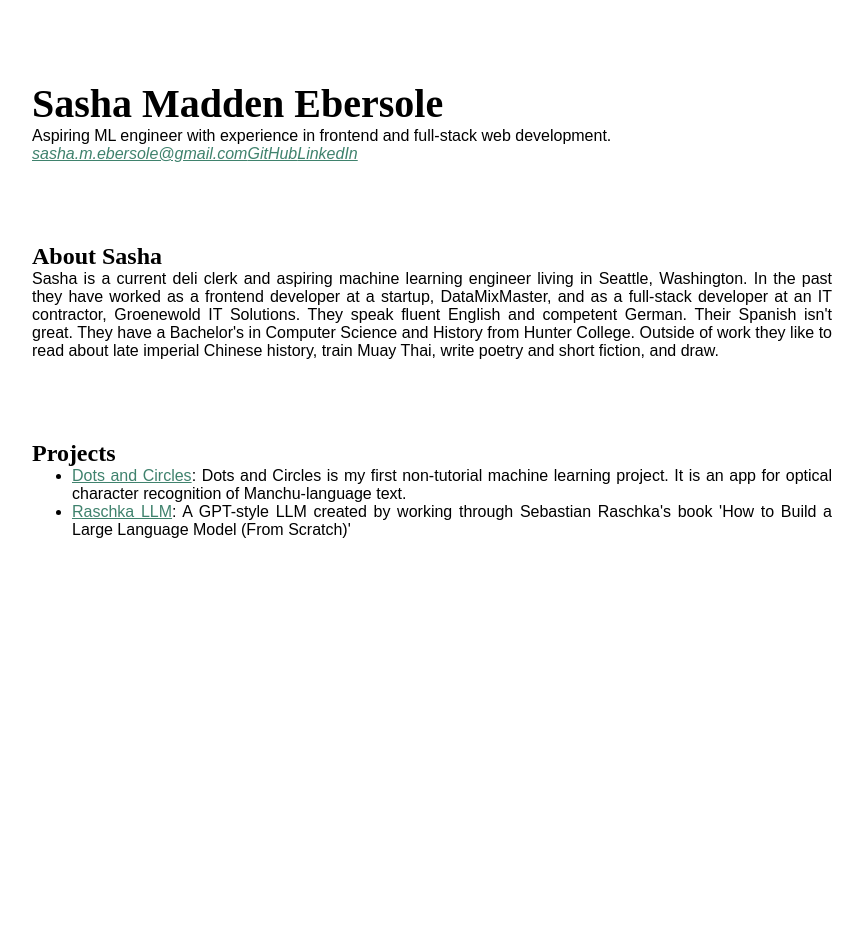
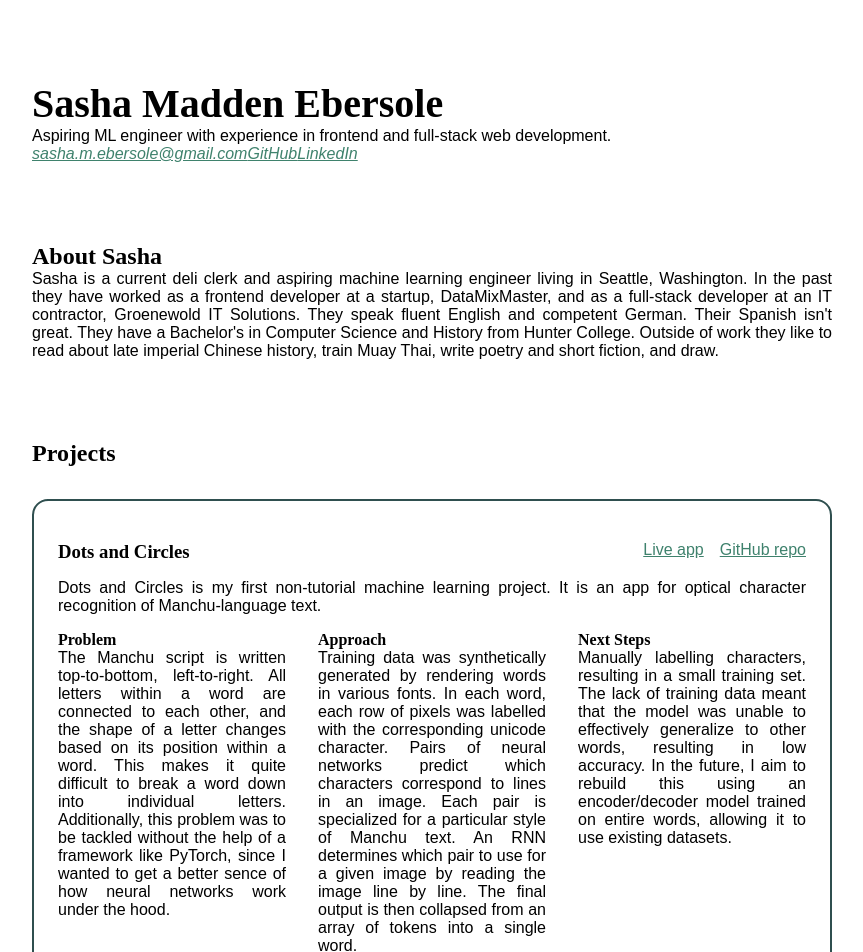
Before and after one commit to AVespaIsNotAMotorcycle/AVespaIsNotAMotorcycle.github.io, a Next.js app: page / in a window 1280 px wide. Shown: the top 952 px of the page, without its empty margins (208-1071 px from the left). Before the commit the page ends 800 px from the top, so only its background shows below. Built offline with nearby package versions, Linux system fonts and the light colour scheme.

Commit message:
Improving projects section

```diff
--- a/app/Projects.tsx
+++ b/app/Projects.tsx
@@ -7,27 +7,71 @@ const PROJECTS = [
 	{
 		name: "Dots and Circles",
 		link: "http://dots-and-circles.sasha-m-ebersole.com/",
-		description: "Dots and Circles is my first non-tutorial machine learning project. It is an app for optical character recognition of Manchu-language text."
+		repo: "https://github.com/AVespaIsNotAMotorcycle/dots-and-circles",
+		description: "Dots and Circles is my first non-tutorial machine learning project. It is an app for optical character recognition of Manchu-language text.",
+		problem: [
+			"The Manchu script is written top-to-bottom, left-to-right. All letters within",
+			"a word are connected to each other, and the shape of a letter changes based on",
+			"its position within a word. This makes it quite difficult to break a word down",
+			"into individual letters. Additionally, this problem was to be tackled without",
+			"the help of a framework like PyTorch, since I wanted to get a better sence of",
+			"how neural networks work under the hood.",
+		].join(' '),
+		approach: [
+			"Training data was synthetically generated by rendering words in various fonts.",
+			"In each word, each row of pixels was labelled with the corresponding unicode character.",
+			"Pairs of neural networks predict which characters correspond to lines in an image.",
+			"Each pair is specialized for a particular style of Manchu text.",
+			"An RNN determines which pair to use for a given image by reading the image line by line.",
+			"The final output is then collapsed from an array of tokens into a single word.",
+		].join(' '),
+		outcome: [
+			"Manually labelling characters, resulting in a small training set.",
+			"The lack of training data meant that the model was unable to effectively generalize",
+			"to other words, resulting in low accuracy.",
+			"In the future, I aim to rebuild this using an encoder/decoder model trained",
+			"on entire words, allowing it to use existing datasets.",
+		].join(' '),
+		tags: ['OCR', 'CTC', 'Computer Vision'],
 	},
 	{
 		name: "Raschka LLM",
 		link: "http://raschka.sasha-m-ebersole.com/",
+		repo: "https://github.com/AVespaIsNotAMotorcycle/Raschka-LLM",
 		description: "A GPT-style LLM created by working through Sebastian Raschka's book 'How to Build a Large Language Model (From Scratch)'",
 	},
 ];
+
+function Detail({ title, content }) {
+	return (
+		<section>
+			<h4>{title}</h4>
+			<p>{content}</p>
+		</section>
+	);
+}
 
 export default function Projects() {
 	return (
 		<section>
 			<h2>Projects</h2>
-			<ul>
-				{PROJECTS.map((project) => (
-					<li key={project.name}>
-						<a href={project.link}>{project.name}</a>
-						{': '}{project.description}
-					</li>
-				))}
-			</ul>
+			{PROJECTS.map((project) => (
+				<section key={project.name} className="project-card">
+					<div>
+						<h3>{project.name}</h3>
+						<a href={project.link}>Live app</a>
+						<a href={project.repo}>GitHub repo</a>
+					</div>
+					<div>
+						<p>{project.description}</p>
+					</div>
+					<div className="details">
+						<Detail title="Problem" content={project.problem} />
+						<Detail title="Approach" content={project.approach} />
+						<Detail title="Next Steps" content={project.outcome} />
+					</div>
+				</section>
+			))}
 		</section>
 	)
 }
--- a/app/globals.css
+++ b/app/globals.css
@@ -49,6 +49,9 @@ main > section {
 	margin: 2rem 0;
 	border-radius: 1rem;
 }
+.project-card > div {
+	margin: 1rem 0;
+}
 .project-card > div:first-child {
 	display: flex;
 	gap: 1rem;
@@ -56,3 +59,8 @@ main > section {
 .project-card > div:first-child > *:first-child {
 	flex-grow: 1;
 }
+.project-card .details {
+	display: grid;
+	grid-template-columns: 1fr 1fr 1fr;
+	gap: 2rem;
+}
```
